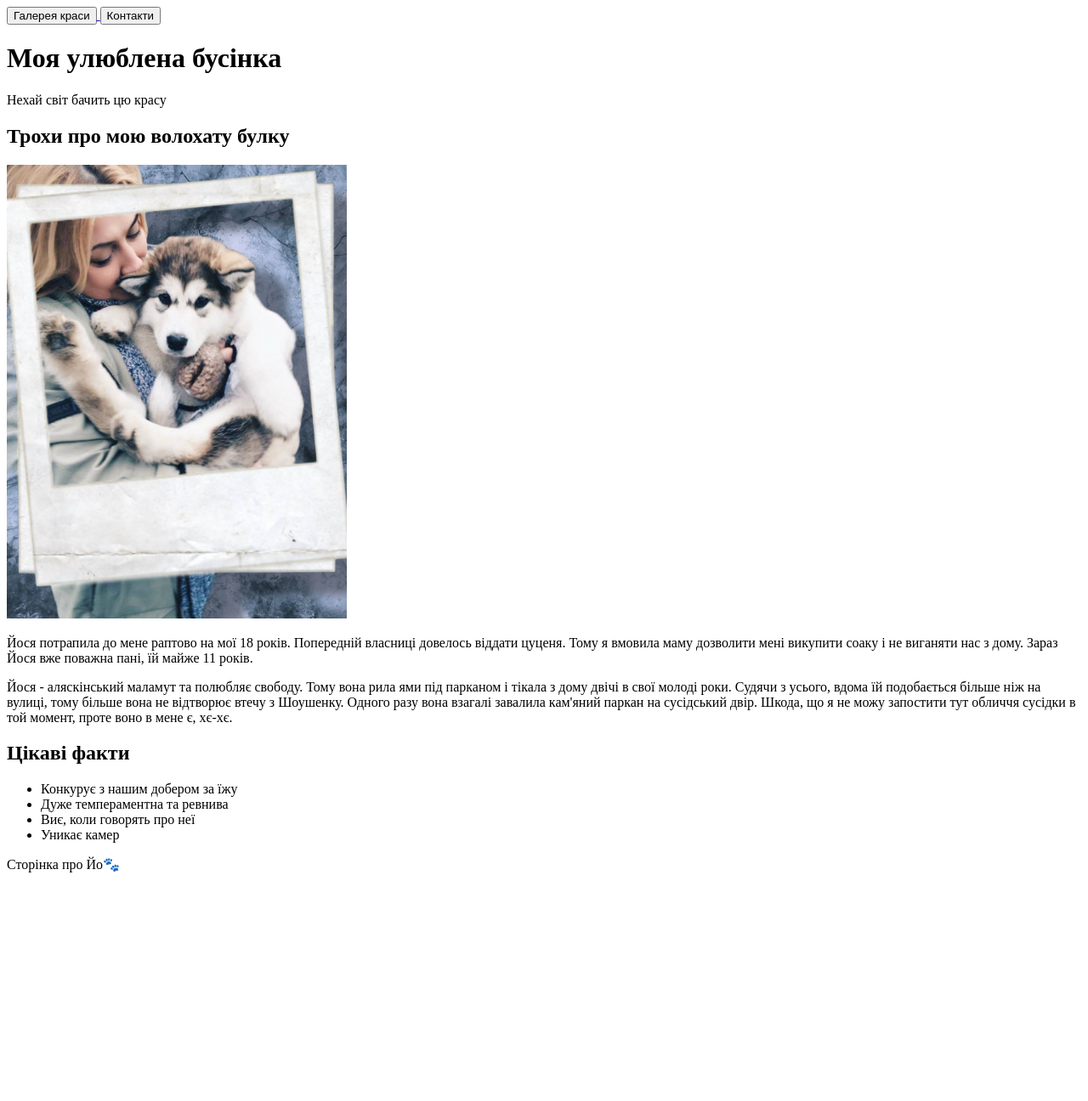
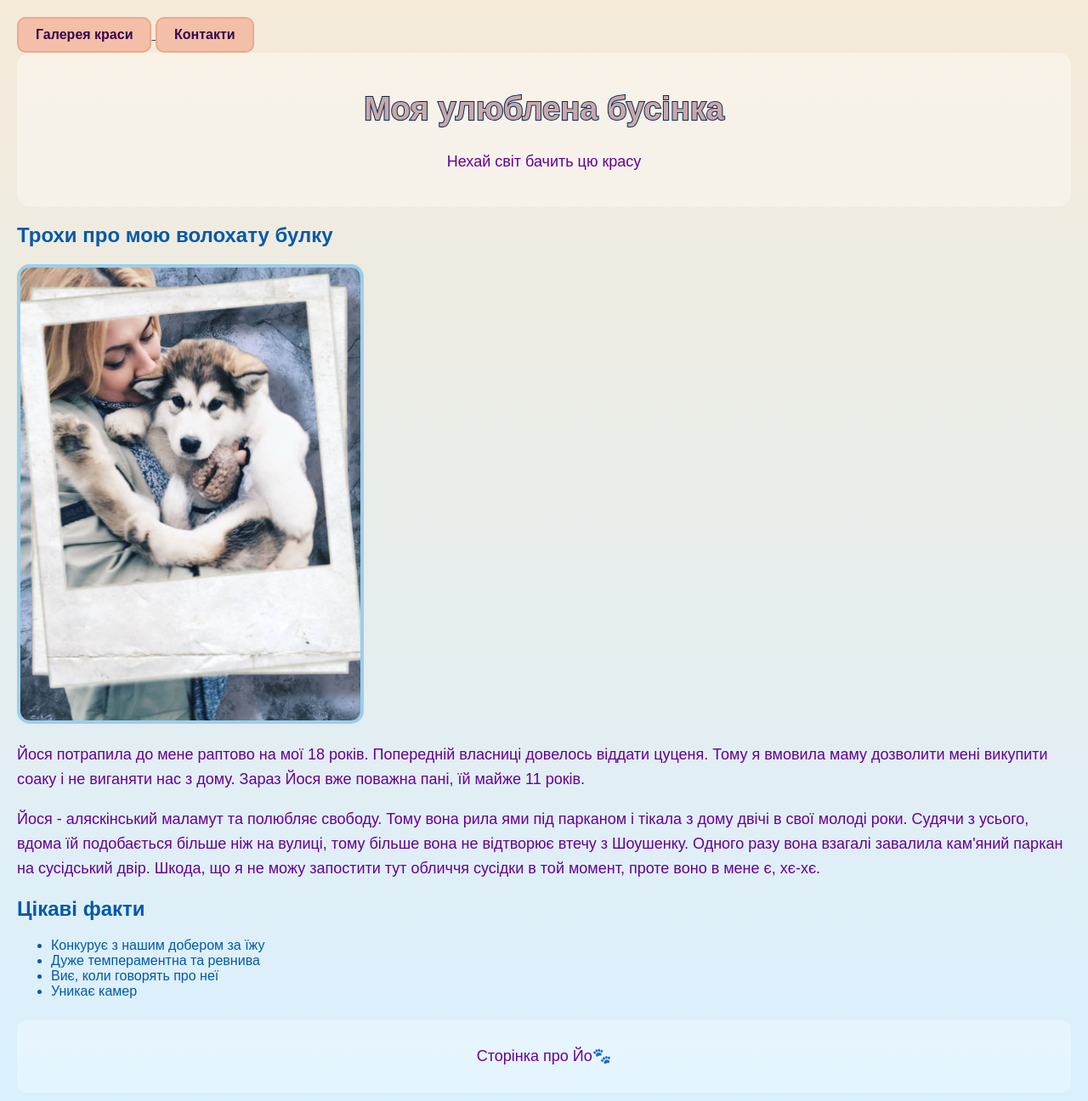
Before and after one commit to alisashalimova/dzpractice, a plain HTML site: page index.html in a window 1280 px wide. Shown: the whole page at 85% size. Before the commit the page ends 1043 px from the top, so only its background shows below. Drawn offline with Linux system fonts and the light colour scheme.

Commit message:
Add styles to Yosia website

```diff
--- a/index.html
+++ b/index.html
@@ -2,9 +2,13 @@
 <html lang="uk">
 <head>
     <meta charset="UTF-8">
+    <link rel="stylesheet" href="style.css">
     <title>Йося</title>
 </head>
-<nav>
+
+<body id="home-page">
+
+    <nav class="main-navigation">
         <a href="pages/gallery.html">
             <button>Галерея краси</button>
         </a>
@@ -13,15 +17,14 @@
             <button>Контакти</button>
         </a>
     </nav>
-<body>
 
-    <header>
+    <header id="page-header" class="main-header">
         <h1>Моя улюблена бусінка</h1>
         <p>Нехай світ бачить цю красу</p>
     </header>
 
-    <main>
-        <div>
+    <main id="main-content" class="content">
+        <div id="about-yosia" class="content-section">
             <h2>Трохи про мою волохату булку</h2>
 
             <img src="photo/yosya1.jpg" alt="Йося манюня" width="400">
@@ -38,7 +41,7 @@
             </p>
         </div>
 
-        <div>
+        <div id="yosia-facts" class="content-section">
             <h2>Цікаві факти</h2>
 
             <ul>
@@ -50,7 +53,7 @@
         </div>
     </main>
 
-    <footer>
+    <footer id="page-footer" class="site-footer">
         <p>Сторінка про Йо🐾</p>
     </footer>
 
--- /dev/null
+++ b/style.css
@@ -0,0 +1,73 @@
+body {
+    background: linear-gradient(to bottom, #f5ead8, #d9f0ff);
+    color: #005aa8;
+    font-family: Arial, sans-serif;
+    margin: 0;
+    padding: 20px;
+}
+
+header {
+    background-color: rgba(255, 255, 255, 0.35);
+    color: #60185a;
+    text-align: center;
+    padding: 20px;
+    border-radius: 15px;
+}
+
+h1 {
+    color: rgb(203, 168, 168);
+    font-family: 'Comfortaa', sans-serif;
+    font-size: 38px;
+    font-weight: 700;
+    text-align: center;
+    -webkit-text-stroke: 2px #082b59;
+    paint-order: stroke fill;
+}
+}
+
+h2 {
+    color: #082b59;
+    font-family: Georgia, serif;
+    font-size: 27px;
+    font-weight: bold;
+    text-align: center;
+}
+
+p {
+    color: #650097;
+    font-size: 18px;
+    line-height: 1.6;
+}
+
+img {
+    border: 4px solid #9acfea;
+    border-radius: 15px;
+}
+
+button {
+    background-color: #f4bfa8;
+    color: #36064b;
+    font-size: 16px;
+    font-weight: bold;
+    padding: 10px 20px;
+    border: 2px solid #e9a98e;
+    border-radius: 10px;
+    cursor: pointer;
+}
+
+button:hover {
+    background-color: #eda98b;
+}
+
+a {
+    color: #174a7e;
+}
+
+footer {
+    color: #082b59;
+    text-align: center;
+    background-color: rgba(255, 255, 255, 0.3);
+    padding: 10px;
+    margin-top: 25px;
+    border-radius: 10px;
+}
```
Also changed, not shown: pages/contact.html (+10 -7 lines), pages/gallery.html (+5 -4 lines). Lines whose indentation alone changed are shown as unchanged.
